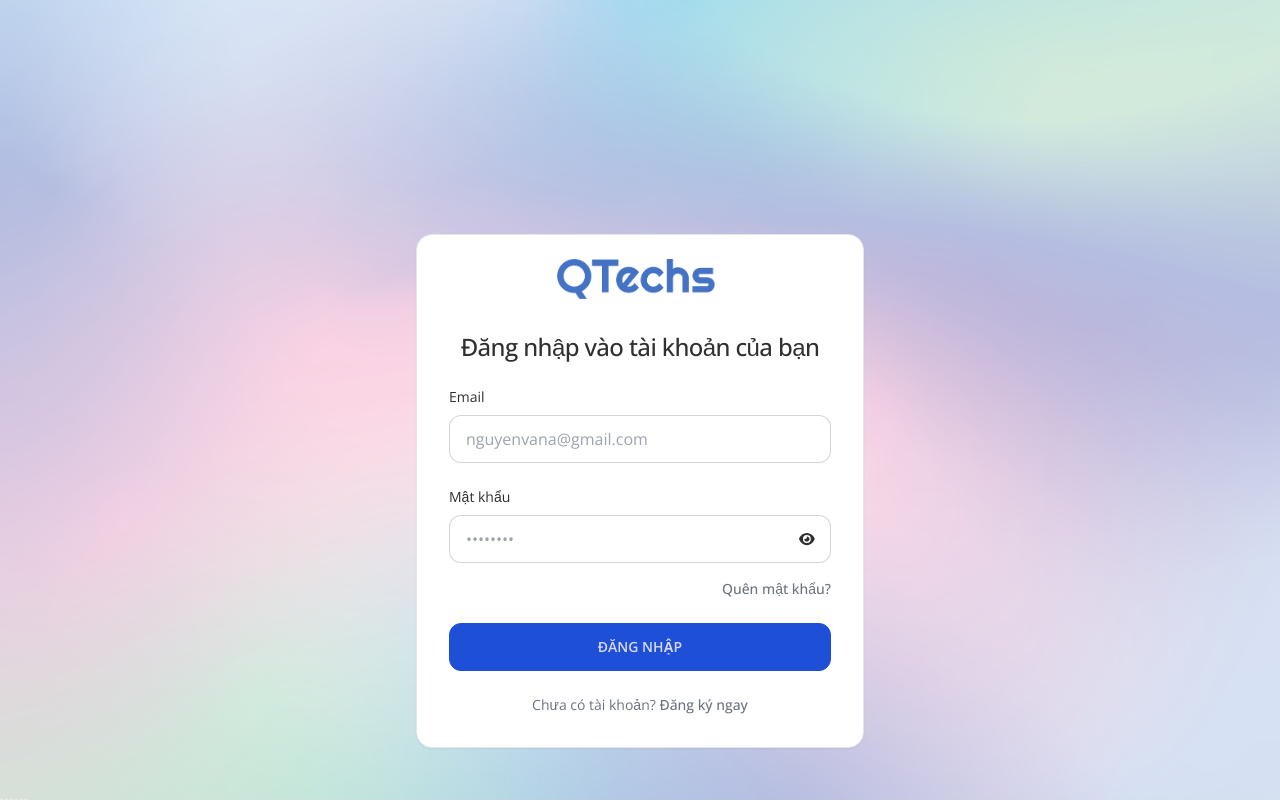
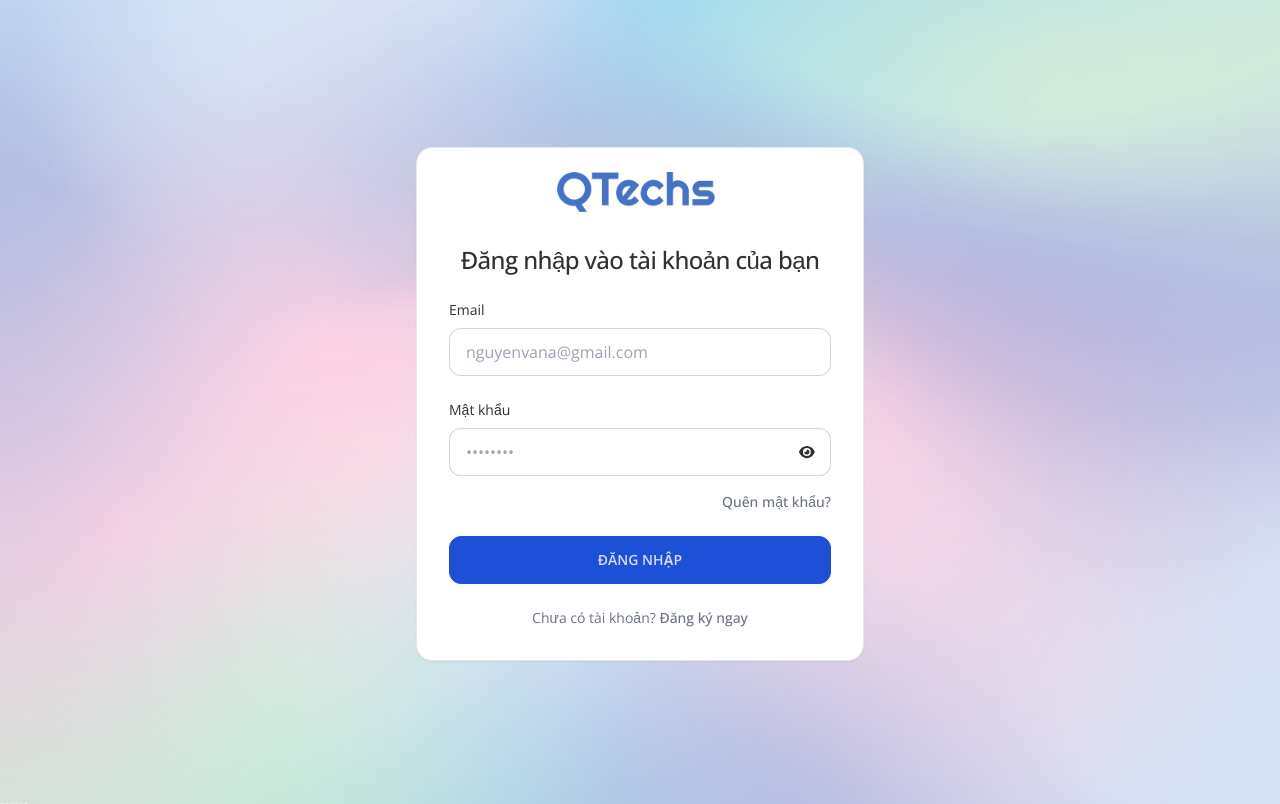
Before and after one commit to quangtran27/cnpmm_project_fe, a React (Vite) app: page /login in a window 1280 px wide. Built offline with nearby package versions, Linux system fonts and the light colour scheme; no server answers.

Commit message:
Fix auth page ui

```diff
--- a/src/pages/forgot-password.tsx
+++ b/src/pages/forgot-password.tsx
@@ -36,7 +36,7 @@
 
   return (
     <section className='min-h-screen bg-gray-100 bg-auth bg-cover bg-no-repeat pt-1'>
-      <div className='mx-auto mt-[50%] flex flex-col items-center justify-center px-6 py-8 lg:py-0'>
+      <div className='mx-auto flex h-screen flex-col items-center justify-center px-6 py-8 lg:py-0'>
         <div className='w-full rounded-2xl border bg-white shadow-sm sm:max-w-md md:mt-0 xl:p-0'>
           <Link to='/' className='mt-6 flex items-center justify-center text-2xl font-semibold'>
             <img className='mr-2 h-10' src='/images/logo.png' alt='logo' />
--- a/src/pages/login.tsx
+++ b/src/pages/login.tsx
@@ -45,7 +45,7 @@
 
   return (
     <section className='min-h-screen bg-gray-100 bg-auth bg-cover bg-no-repeat pt-1 text-sm'>
-      <div className='mx-auto mt-[18%] flex flex-col items-center justify-center px-6 py-8 lg:py-0'>
+      <div className='mx-auto flex h-screen flex-col items-center justify-center px-6 py-8 lg:py-0'>
         <div className='w-full rounded-2xl border bg-white shadow-sm sm:max-w-md md:mt-0 xl:p-0'>
           <Link to='/' className='mt-6 flex items-center justify-center text-2xl font-semibold'>
             <img className='mr-2 h-10' src='/images/logo.png' alt='logo' />
--- a/src/pages/register.tsx
+++ b/src/pages/register.tsx
@@ -39,7 +39,7 @@
 
   return (
     <section className='h-screen bg-gray-100 bg-auth bg-cover bg-no-repeat py-1 text-sm'>
-      <div className='mx-auto mt-[18%] flex flex-col items-center justify-center px-6 py-8 lg:py-0'>
+      <div className='mx-auto flex h-screen flex-col items-center justify-center px-6 py-8 lg:py-0'>
         <div className='w-full rounded-2xl border bg-white shadow-sm sm:max-w-md md:mt-0 xl:p-0'>
           <Link to={routes.home} className='mt-6 flex items-center justify-center text-2xl font-semibold'>
             <img className='mr-2 h-10' src='/images/logo.png' alt='logo' />
```
